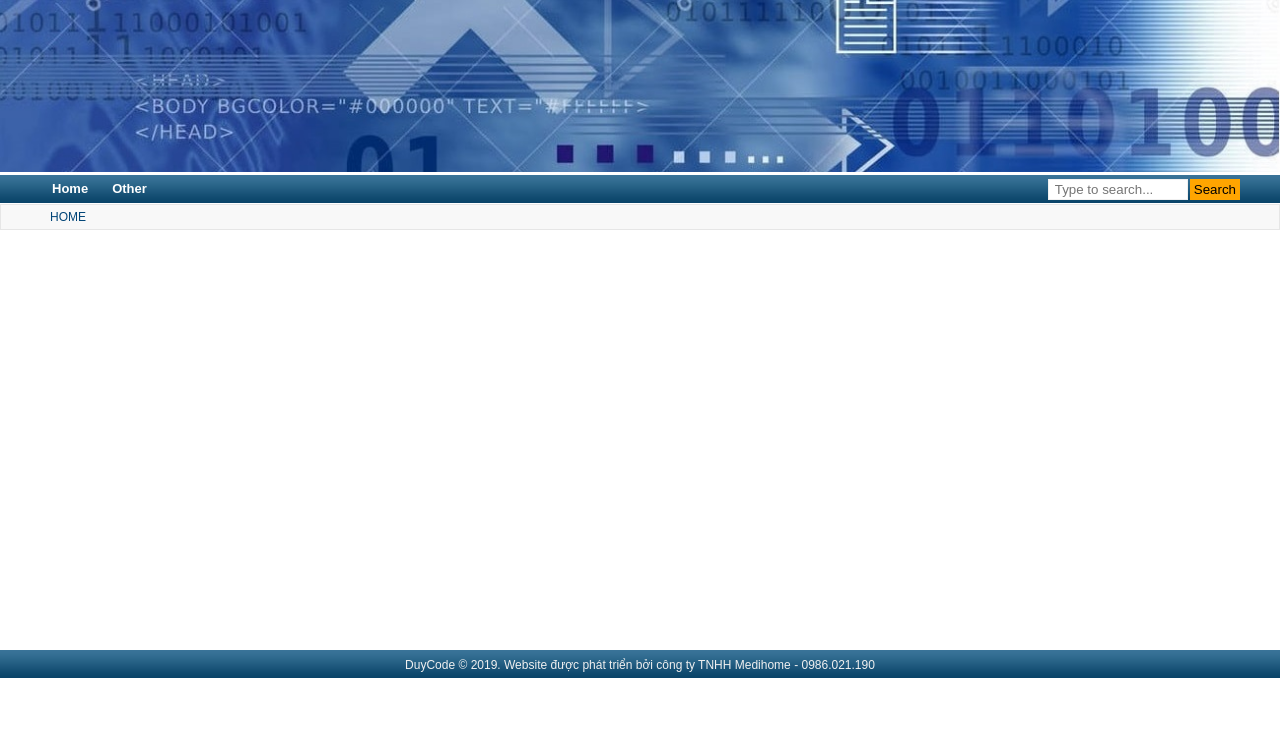
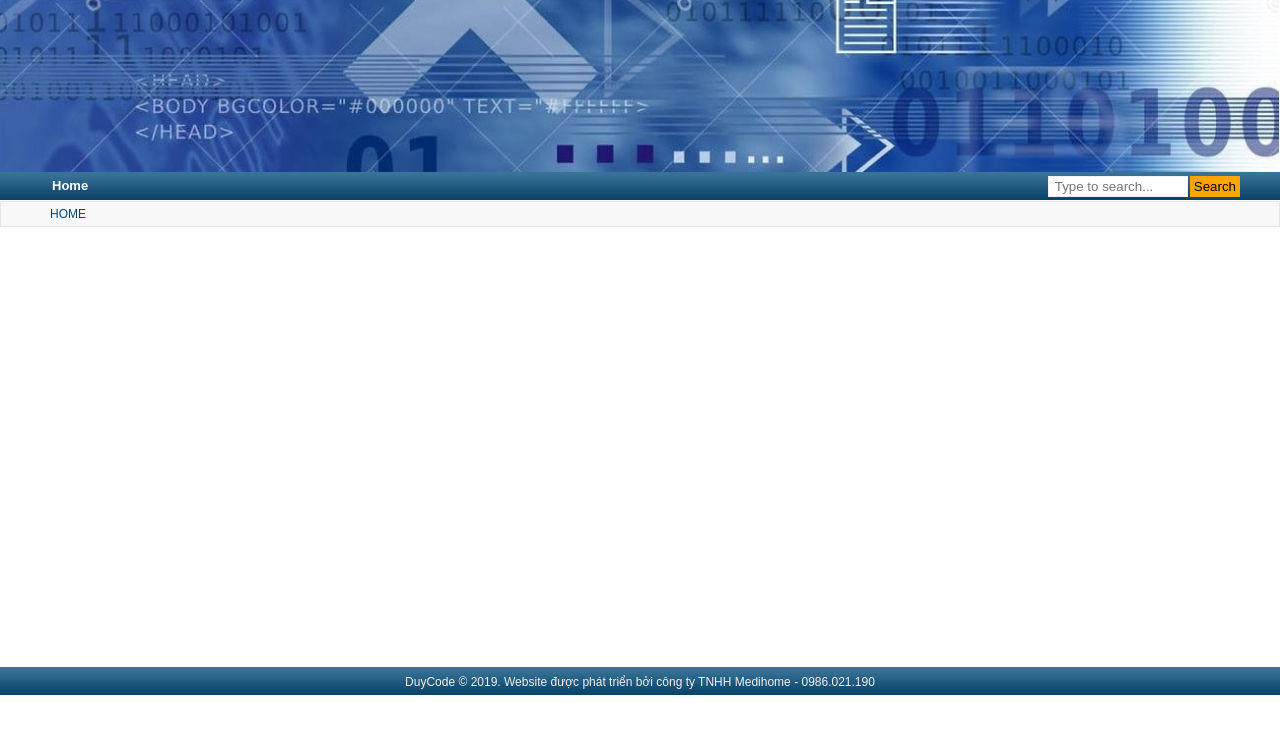
Before and after one commit to duycode-com/duycode-templates, a WordPress theme: template wordpress-themes/duycode/index.php in a window 1280 px wide. Shown: the top 734 px of the page. Run offline with PHP 8.4 and a stand-in for WordPress, Linux system fonts and the light colour scheme; the site name, menu and one post (Sample post) are stand-ins, and other content is empty; some libraries are stand-ins or nearby versions.

Commit message:
fix theme duycode

```diff
--- a/wordpress-themes/duycode/header.php
+++ b/wordpress-themes/duycode/header.php
@@ -35,10 +35,8 @@
         <div class="header-menu">
             <div class="container">
                 <ul>
-                    <li><a href="<?php bloginfo('siteurl'); ?>">Home</a></li>
-                    <?php wp_list_categories('title_li=&depth=4&orderby=title&hide_empty=0'); ?>
                     <li>
-                        <a>Other</a>
+                        <a href="<?php bloginfo('siteurl'); ?>">Home</a>
                         <ul class="children">
                             <li class="cat-item">
                                 <a class="topleft" href="<?php bloginfo('siteurl'); ?>/wp-admin" target="_blank" title="Admin"> Login </a>
@@ -51,6 +49,7 @@
                             </li>
                         </ul>
                     </li>
+                    <?php wp_list_categories('title_li=&depth=4&orderby=title&hide_empty=0'); ?>
                     <form id="searchform" method="get" action="<?php bloginfo('home'); ?>">
                         <input class="search-input" name="s" id="s" type="text" placeholder="Type to search..." />
                         <input class="search-submit" type="submit" value="Search" />
--- a/wordpress-themes/duycode/scss/common/_reset.scss
+++ b/wordpress-themes/duycode/scss/common/_reset.scss
@@ -28,6 +28,10 @@ table {
     border-collapse: collapse;
     border-spacing: 0;
 }
+td, th {
+    border: 1px solid #cdcdcd;
+    padding: 0 5px;
+}
 pre,
 code {
     font-family: monospace, monospace;
--- a/wordpress-themes/duycode/scss/layouts/_header.scss
+++ b/wordpress-themes/duycode/scss/layouts/_header.scss
@@ -2,6 +2,7 @@
     width: 100%;
     .header-banner {
         img {
+            display: block;
             width: 100%;
             max-height: 300px;
         }
--- a/wordpress-themes/duycode/scss/layouts/_main.scss
+++ b/wordpress-themes/duycode/scss/layouts/_main.scss
@@ -1,4 +1,4 @@
 main {
     margin-top: 20px;
-    min-height: calc(100vh - 420px);
+    min-height: calc(100vh - 400px);
 }
--- a/wordpress-themes/duycode/style.css
+++ b/wordpress-themes/duycode/style.css
@@ -38,6 +38,11 @@ table {
   max-width: 100%;
   border-collapse: collapse;
   border-spacing: 0;
+}
+
+td, th {
+  border: 1px solid #cdcdcd;
+  padding: 0 5px;
 }
 
 pre,
@@ -81,6 +86,7 @@ a:focus {
 }
 
 #header .header-banner img {
+  display: block;
   width: 100%;
   max-height: 300px;
 }
@@ -218,7 +224,7 @@ a:focus {
 
 main {
   margin-top: 20px;
-  min-height: calc(100vh - 420px);
+  min-height: calc(100vh - 400px);
 }
 
 #footer {
--- a/wordpress-themes/thuemaytho/scss/common/_reset.scss
+++ b/wordpress-themes/thuemaytho/scss/common/_reset.scss
@@ -24,6 +24,10 @@ table {
     border-collapse: collapse;
     border-spacing: 0;
 }
+td, th {
+    border: 1px solid #cdcdcd;
+    padding: 0 5px;
+}
 pre,
 code {
     font-family: monospace, monospace;
--- a/wordpress-themes/thuemaytho/style.css
+++ b/wordpress-themes/thuemaytho/style.css
@@ -345,6 +345,11 @@ table {
   border-spacing: 0;
 }
 
+td, th {
+  border: 1px solid #cdcdcd;
+  padding: 0 5px;
+}
+
 pre,
 code {
   font-family: monospace, monospace;
```
Also changed, not shown: 2 other files.
